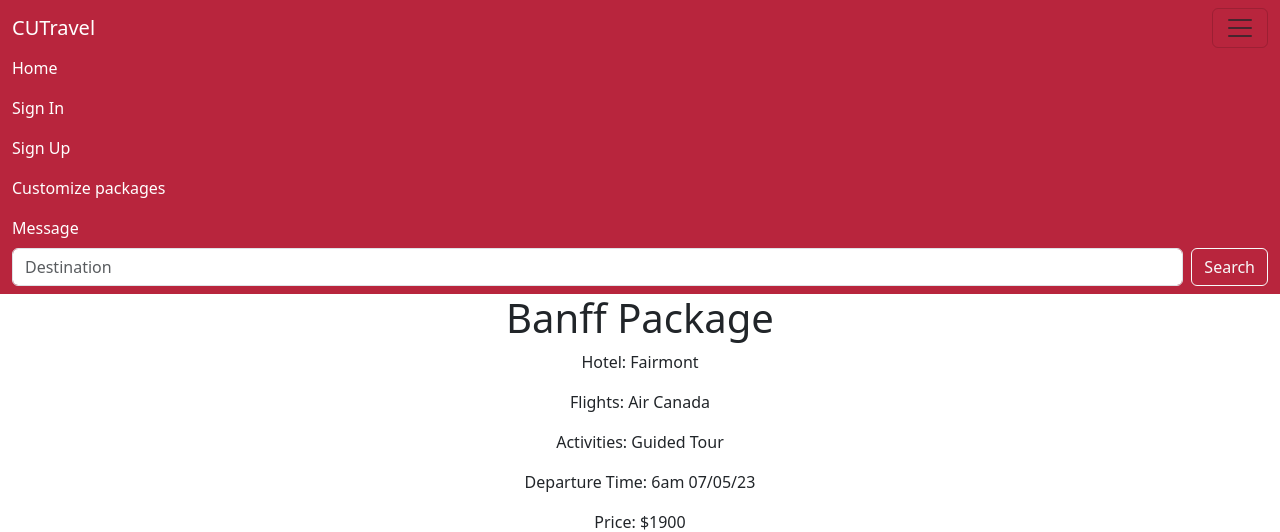
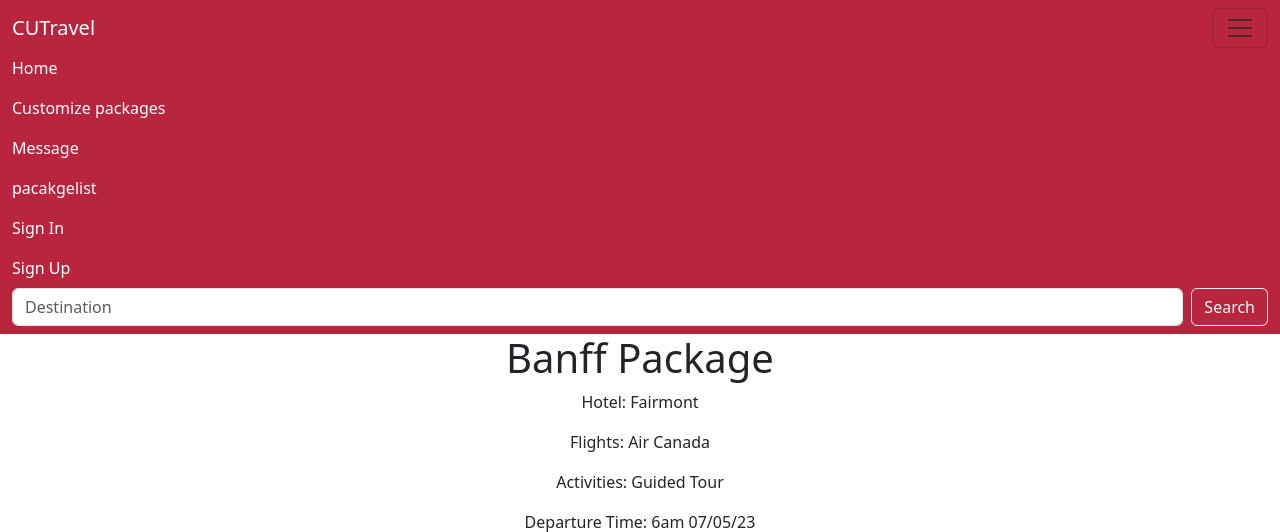
Before and after one commit to Noname-COEN-6311-Summer/travel-heroku-deploy, a Flask app: page /banff.html in a window 1280 px wide, after a click that opens the changed part. Shown: the top 532 px of the page. Run offline with Flask 3, Linux system fonts and the light colour scheme.

Commit message:
Update navbar.html

```diff
--- a/templates/navbar.html
+++ b/templates/navbar.html
@@ -6,7 +6,7 @@
             <span class="navbar-toggler-icon"></span>
         </button>
         <div class="collapse navbar-collapse text-white" id="navbarSupportedContent">
-            <ul class="navbar-nav me-auto mb-2 mb-lg-0">
+            <ul class="navbar-nav mb-2 mb-lg-0">
                 <li class="nav-item">
                     <a class="nav-link active text-white" aria-current="page" href="/">Home</a>
                 </li>
@@ -16,12 +16,22 @@
                             <a class="nav-link text-white" href="{{ url_for('workstation') }}">Workstation</a>
                         </li>
                     {% endif %}
-                {% endif %}
-                {%  if logged_in %}
                     <li class="nav-item">
                         <a class="nav-link text-white" href="{{ url_for('profile') }}">Your Profile</a>
                     </li>
+                    <li class="nav-item">
+                        <a class="nav-link text-white" href="{{ url_for('logout') }}">Log Out</a>
+                    </li>
                 {% else %}
+                    <li class="nav-item">
+                        <a class="nav-link text-white" href="/creation">Customize packages</a>
+                    </li>
+                    <li class="nav-item">
+                        <a class="nav-link text-white" href="/message">Message</a>
+                    </li>
+                    <li class="nav-item">
+                        <a class="nav-link text-white" href="/packagelist">pacakgelist</a>
+                    </li>
                     <li class="nav-item">
                         <a class="nav-link text-white" href="/login">Sign In</a>
                     </li>
@@ -29,34 +39,11 @@
                         <a class="nav-link text-white" href="/register">Sign Up</a>
                     </li>
                 {% endif %}
-                <li class="nav-item">
-                    <a class="nav-link text-white" href="/creation">Customize packages</a>
-                </li>
-                <li class="nav-item">
-                    <a class="nav-link text-white" href="/message">Message</a>
-                </li>
-{#                {% if logged_in %}#}
-{#                    <a href="{{ url_for('logout') }}" class="btn btn-danger ms-3">Log Out</a>#}
-{#                {% endif %}#}
             </ul>
             <form class="d-flex" action="{{ url_for('index') }}" method="POST">
                 <input class="form-control me-2" type="search" name="search" placeholder="Destination" aria-label="Search">
                 <button class="btn btn-outline-light" type="submit">Search</button>
             </form>
         </div>
-
-{#        {% if logged_in %}#}
-{#            <a href="{{ url_for('logout') }}" class="btn btn-danger ms-3">Log Out</a>#}
-{#        {% endif %}#}
     </div>
 </nav>
-
-{#{% if logged_in %}#}
-{#    <div class="container-fluid mt-2">#}
-{#        <div class="row justify-content-end">#}
-{#            <div class="col-auto">#}
-{#                <a href="{{ url_for('logout') }}" class="btn btn-danger">Log Out</a>#}
-{#            </div>#}
-{#        </div>#}
-{#    </div>#}
-{#{% endif %}#}
```
